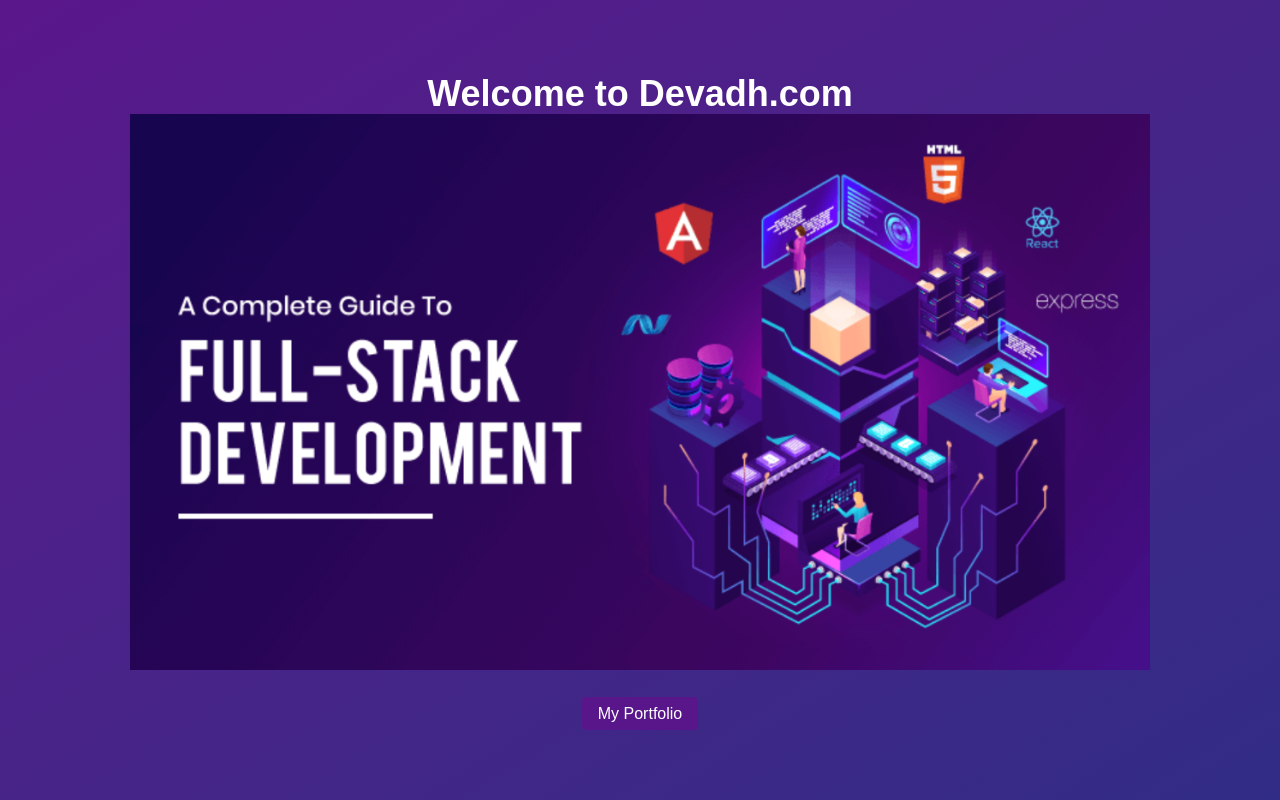
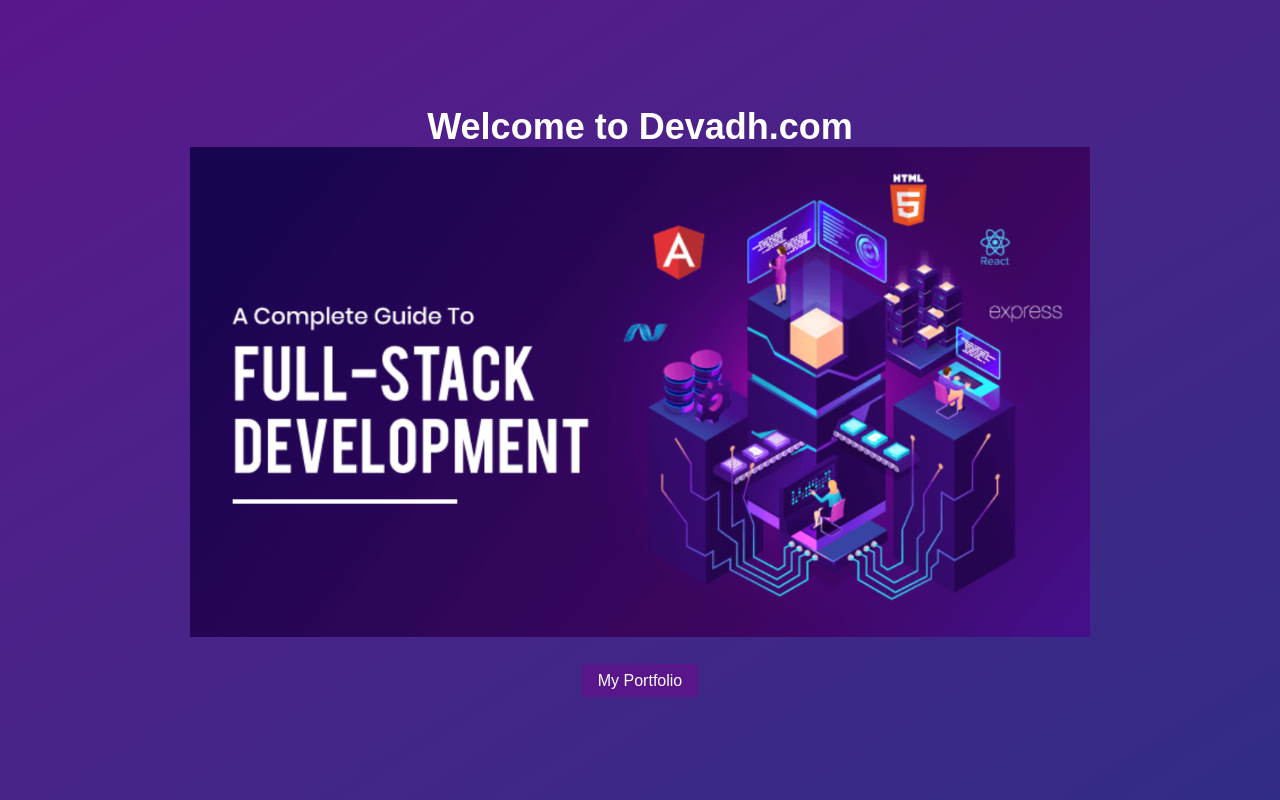
Before and after one commit to devadh21/devadh-com, a Next.js app: page / in a window 1280 px wide. Built offline with nearby package versions, Linux system fonts and the light colour scheme.

Commit message:
update 3

```diff
--- a/components/Hero.tsx
+++ b/components/Hero.tsx
@@ -10,12 +10,12 @@
         <Image
           src="/hero-image.png"
           alt="Hero Image"
-          width={1020}
-          height={400}
+          width={900}
+          height={100}
         />
       </div>
       <div className="text-center mt-8">
-        <Link href={"https://portfolio.devadh.com"} target="_blank"  className="bg-purple-900 text-white px-4 py-2 rounded x hover:bg-purple-700 transition-colors">
+        <Link href={"https://portfolio.devadh.com"} target="_blank"  className="bg-purple-900 text-white px-4 py-2 rounded  hover:bg-purple-700 transition-colors">
           My Portfolio
         </Link>
       </div>
```
